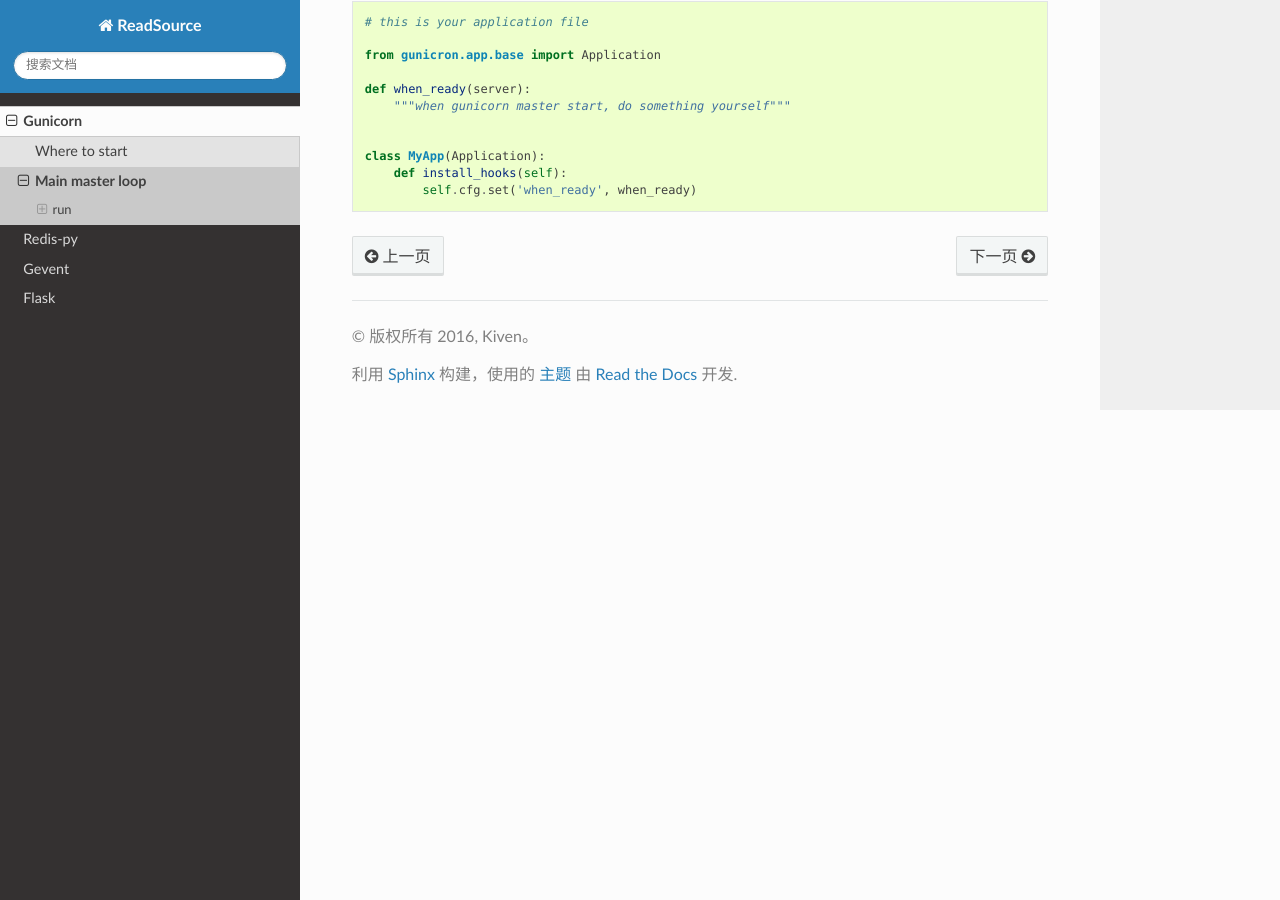
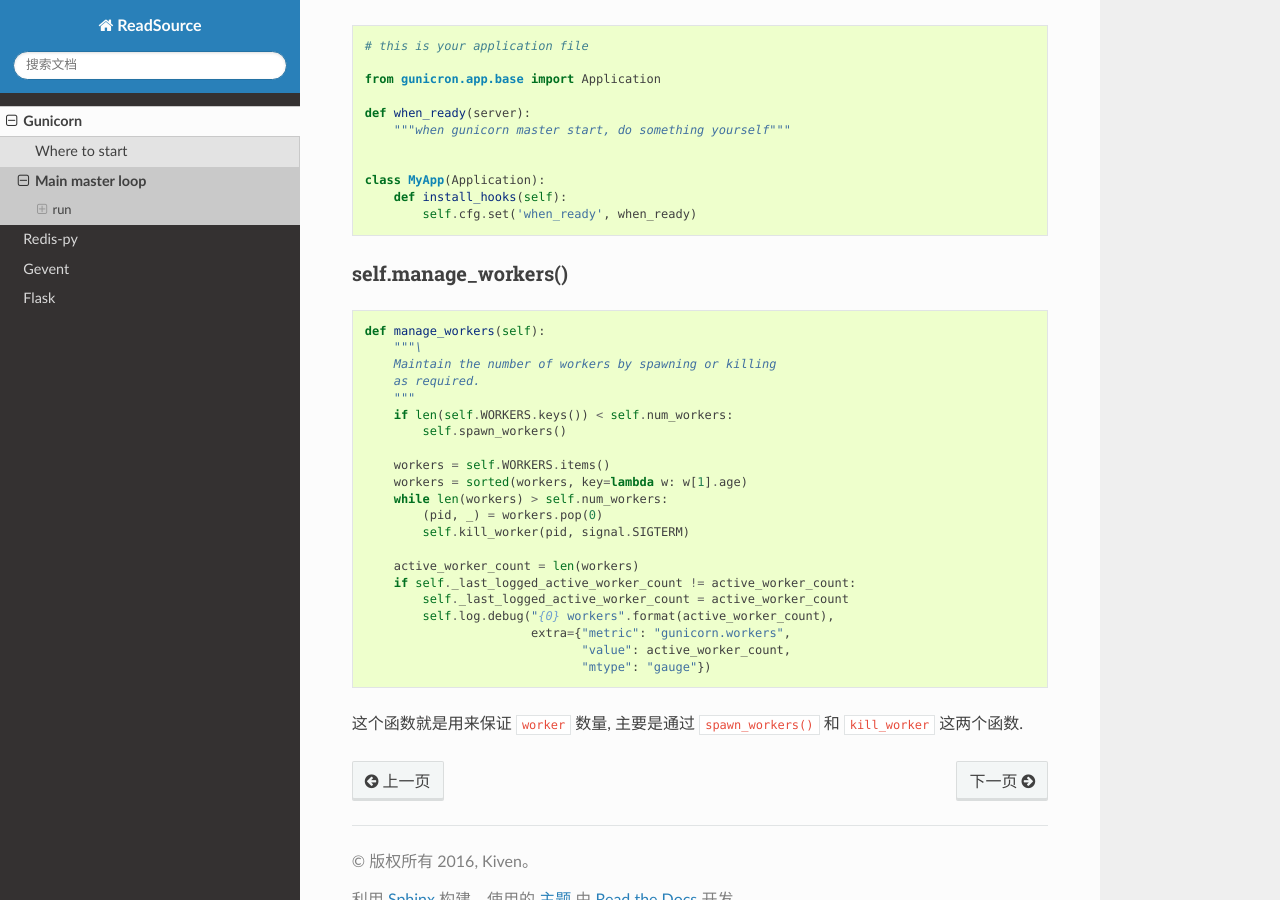
Before and after one commit to MrKiven/ReadSource, a Sphinx documentation site: the page built from docs/gunicorn/arbiter.rst, in a window 1280 px wide and 900 px high, scrolled down 2088 px. Built offline with Sphinx 7.4.7 and the Read the Docs theme 2.0.0, drawn with Linux system fonts in a browser that asks for light colours; the version number could not be read and is left out; some of the changed text lies outside the part shown.

Commit message:
spaw worker

```diff
--- a/docs/gunicorn/arbiter.rst
+++ b/docs/gunicorn/arbiter.rst
@@ -126,3 +126,33 @@ self.start
     class MyApp(Application):
         def install_hooks(self):
             self.cfg.set('when_ready', when_ready)
+
+self.manage_workers()
+^^^^^^^^^^^^^^^^^^^^^^
+
+.. code:: python
+
+    def manage_workers(self):
+        """\
+        Maintain the number of workers by spawning or killing
+        as required.
+        """
+        if len(self.WORKERS.keys()) < self.num_workers:
+            self.spawn_workers()
+
+        workers = self.WORKERS.items()
+        workers = sorted(workers, key=lambda w: w[1].age)
+        while len(workers) > self.num_workers:
+            (pid, _) = workers.pop(0)
+            self.kill_worker(pid, signal.SIGTERM)
+
+        active_worker_count = len(workers)
+        if self._last_logged_active_worker_count != active_worker_count:
+            self._last_logged_active_worker_count = active_worker_count
+            self.log.debug("{0} workers".format(active_worker_count),
+                           extra={"metric": "gunicorn.workers",
+                                  "value": active_worker_count,
+                                  "mtype": "gauge"})
+
+这个函数就是用来保证 ``worker`` 数量, 主要是通过 ``spawn_workers()`` 和 ``kill_worker``
+这两个函数.
```
